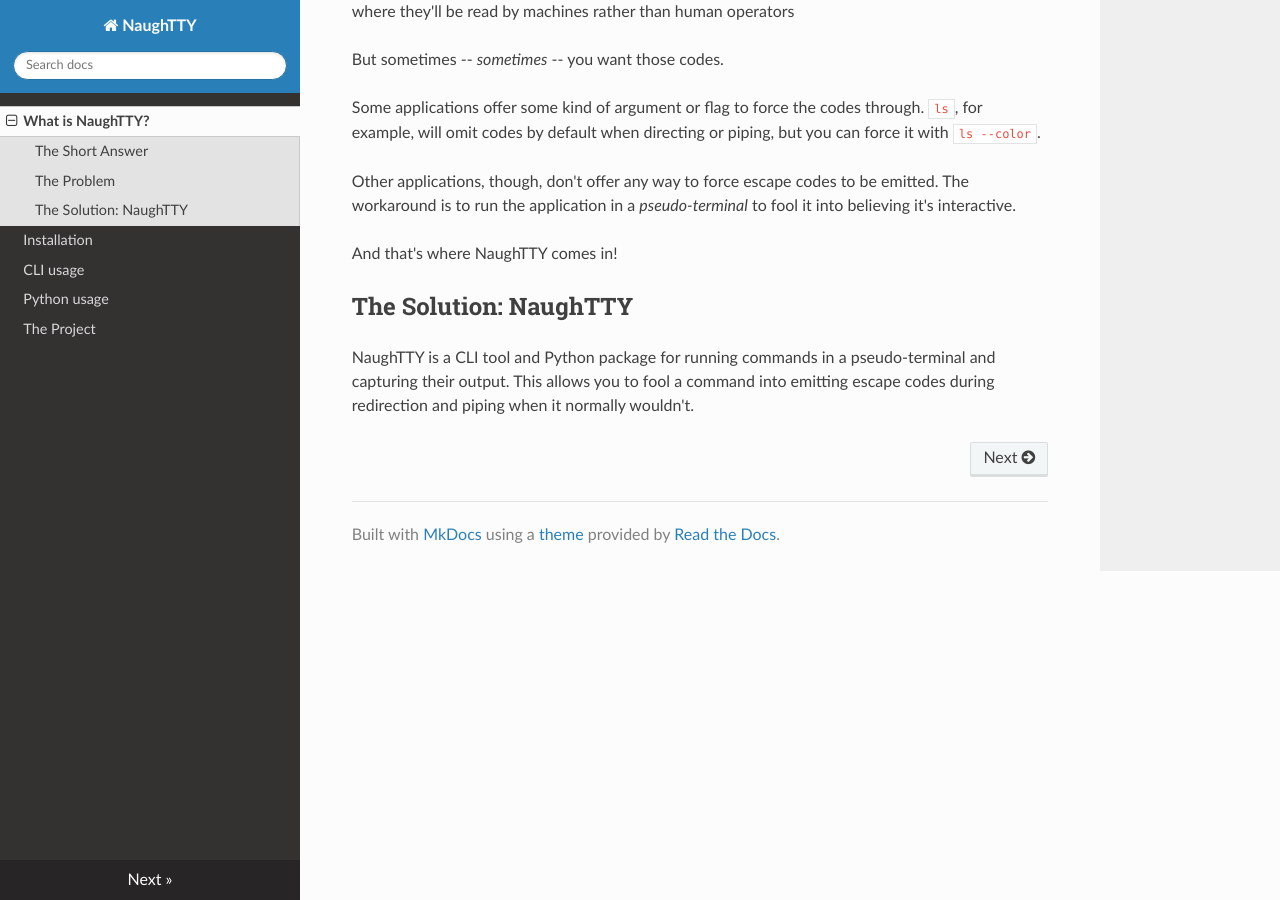
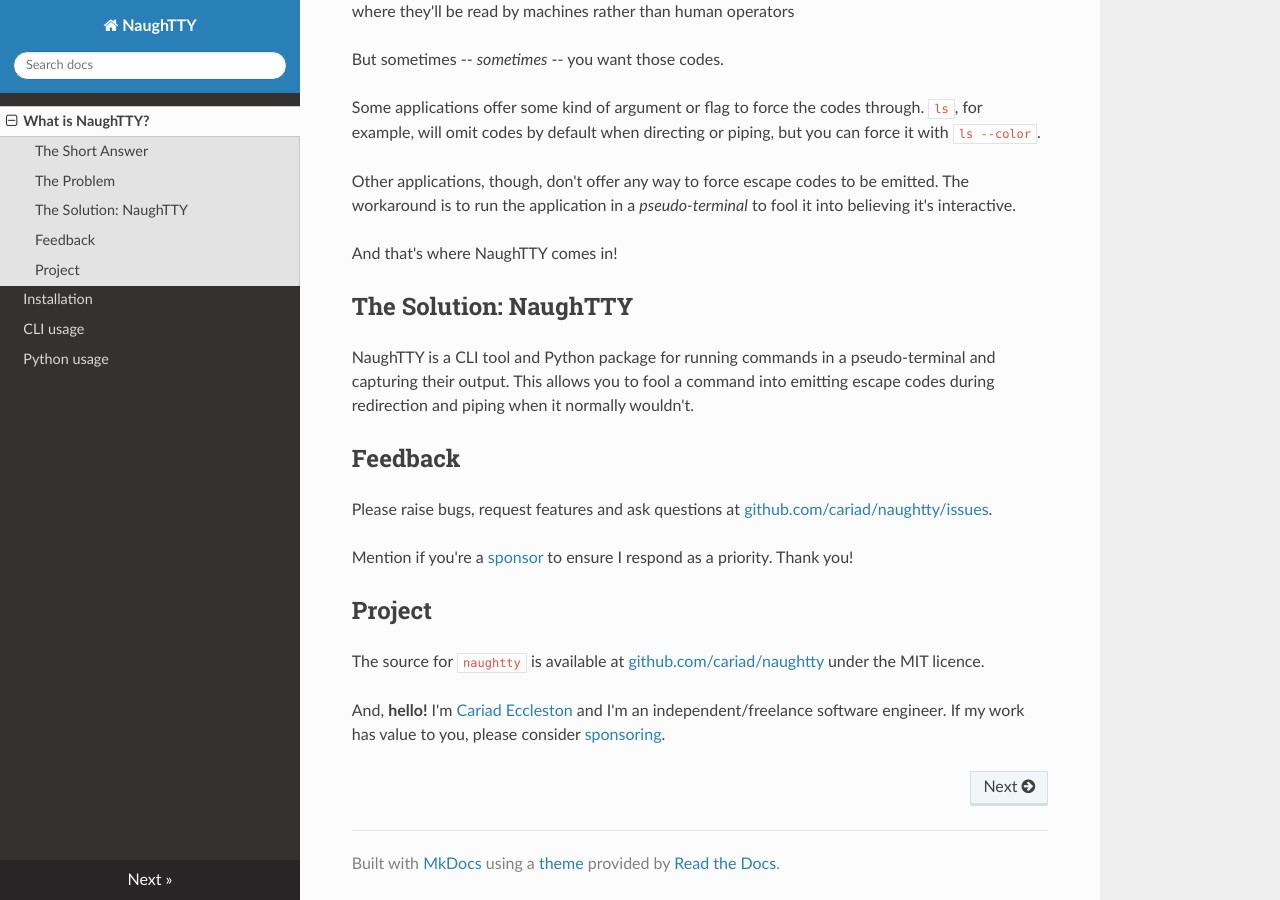
Before and after one commit to cariad/naughtty, an MkDocs documentation site: the page built from docs/index.md, in a window 1280 px wide and 900 px high, scrolled down 708 px. Built offline with MkDocs 1.6.1, drawn with Linux system fonts in a browser that asks for light colours; nearby versions of some CDN libraries.

Commit message:
Cleanup (#5)

```diff
--- a/docs/index.md
+++ b/docs/index.md
@@ -31,3 +31,15 @@
 ## The Solution: NaughTTY
 
 NaughTTY is a CLI tool and Python package for running commands in a pseudo-terminal and capturing their output. This allows you to fool a command into emitting escape codes during redirection and piping when it normally wouldn't.
+
+## Feedback
+
+Please raise bugs, request features and ask questions at [github.com/cariad/naughtty/issues](https://github.com/cariad/naughtty/issues).
+
+Mention if you're a [sponsor](https://github.com/sponsors/cariad) to ensure I respond as a priority. Thank you!
+
+## Project
+
+The source for `naughtty` is available at [github.com/cariad/naughtty](https://github.com/cariad/naughtty) under the MIT licence.
+
+And, **hello!** I'm [Cariad Eccleston](https://cariad.io) and I'm an independent/freelance software engineer. If my work has value to you, please consider [sponsoring](https://github.com/sponsors/cariad/).
--- a/mkdocs.yml
+++ b/mkdocs.yml
@@ -5,7 +5,6 @@
   - install.md
   - cli.md
   - python.md
-  - about.md
 site_name: NaughTTY
 theme:
   name: readthedocs
```
Also changed, not shown: README.md (+1 -1 lines), docs/about.md (deleted, +0 -15 lines), 4 other files.
